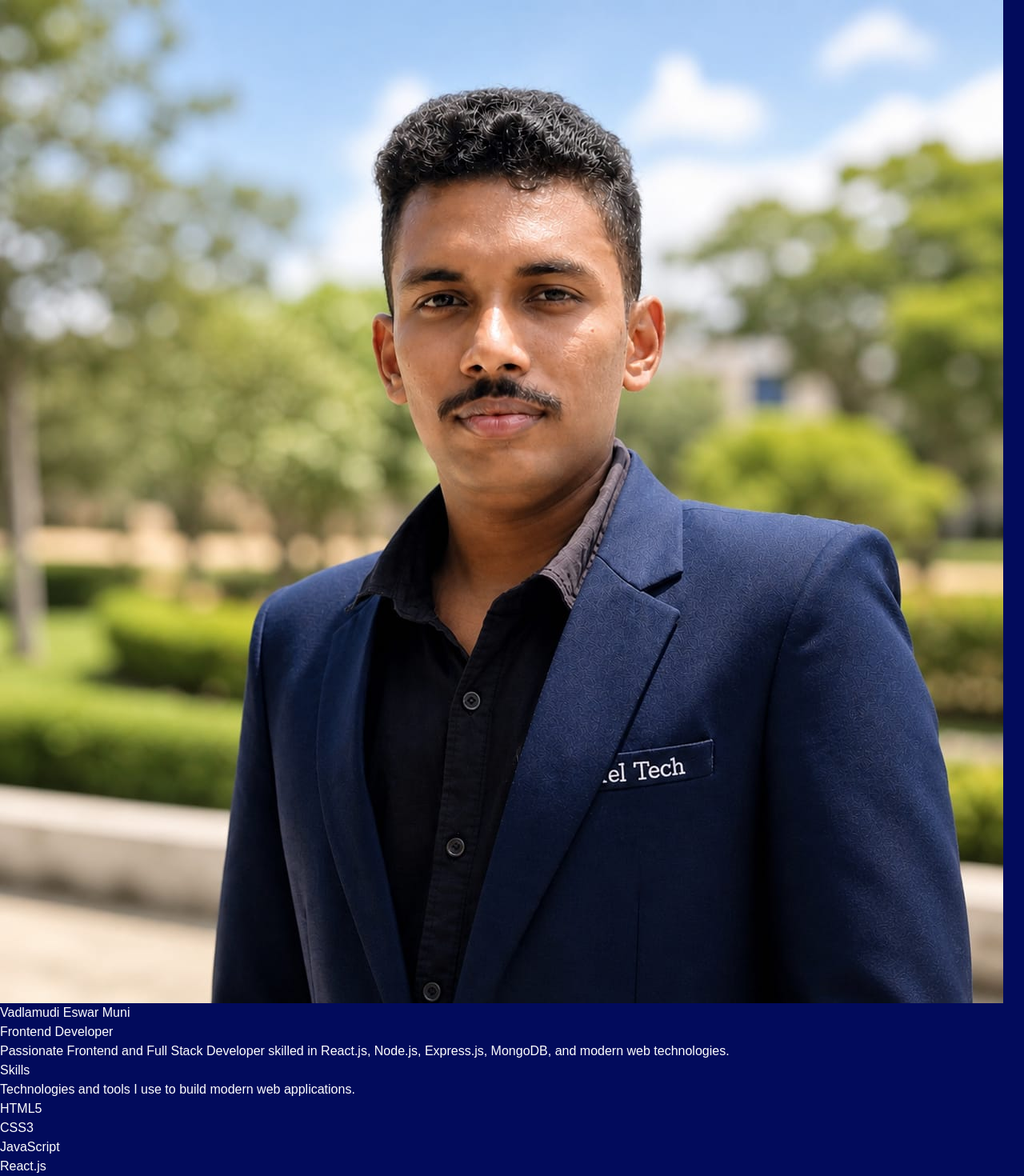
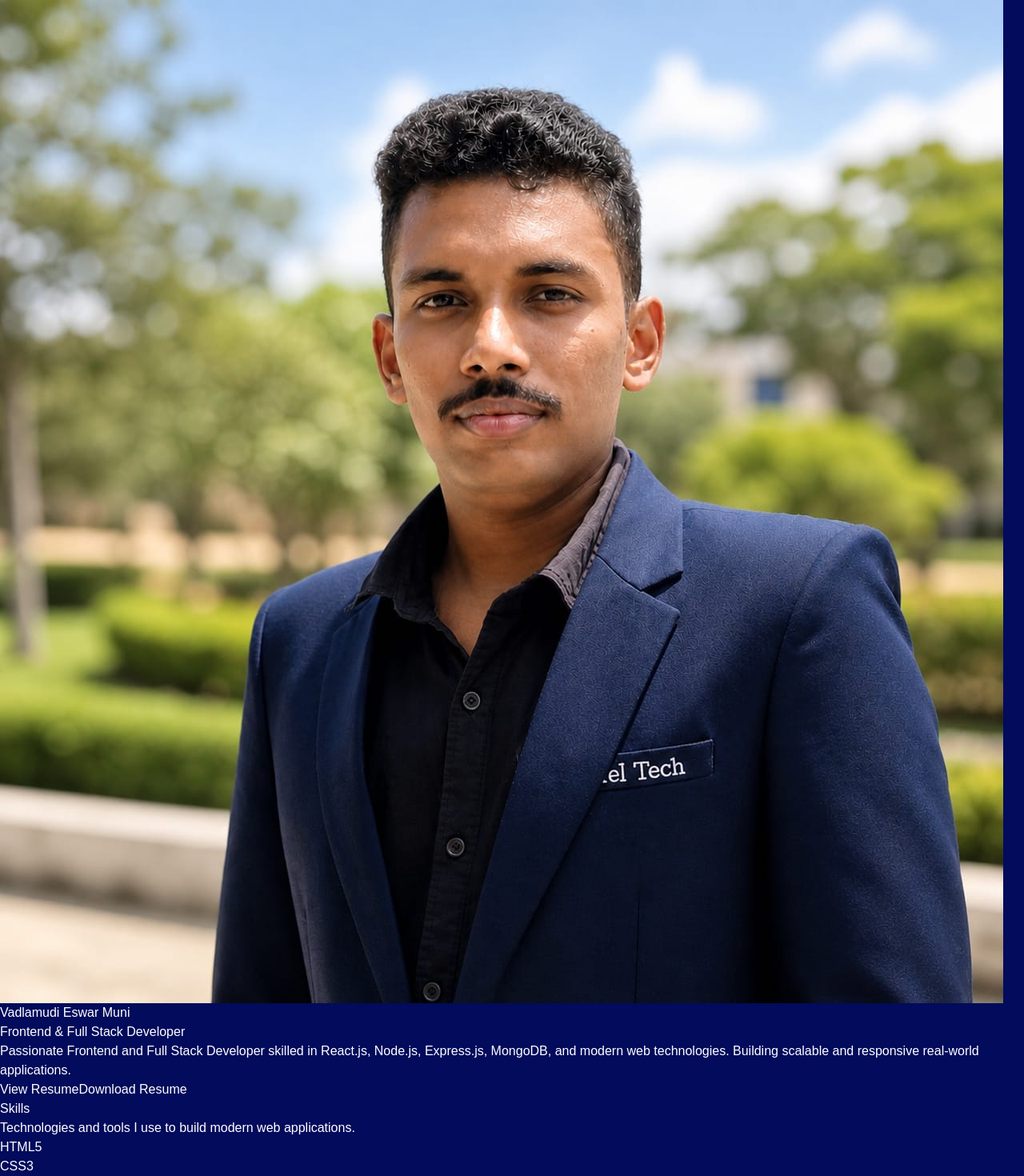
Before and after one commit to VadlamudiEswarMuni/portfolio, a React (Vite) app: page / in a window 1280 px wide. Shown: the top 1470 px of the page at 80% size. Built offline with nearby package versions, Linux system fonts and the light colour scheme.

Commit message:
Updated hero section with aura effect

```diff
--- a/src/components/Hero.jsx
+++ b/src/components/Hero.jsx
@@ -1,35 +1,70 @@
+import React from "react";
+
 const Hero = () => {
   return (
-    <section className="text-center py-20 px-6 bg-gradient-to-r from-blue-950 via-purple-900 to-pink-700">
+    <section className="min-h-screen flex items-center justify-center bg-[#020659] text-white px-6 py-20">
 
-      <div className="flex justify-center">
-        <div className="relative">
+      <div className="max-w-6xl mx-auto text-center">
 
-          <div className="absolute inset-0 rounded-full bg-pink-500 blur-3xl opacity-60 animate-pulse"></div>
+        {/* Profile Section */}
+        <div className="flex justify-center mb-10">
+          <div className="relative flex items-center justify-center">
 
-          <div className="p-2 rounded-full bg-gradient-to-r from-cyan-400 via-pink-500 to-orange-400 shadow-[0_0_60px_rgba(255,0,255,0.8)]">
+            {/* Aura Background */}
+            <div className="absolute w-72 h-72 md:w-96 md:h-96 rounded-full bg-pink-500 opacity-40 blur-3xl animate-pulse"></div>
+
+            <div className="absolute w-80 h-80 md:w-[28rem] md:h-[28rem] rounded-full bg-cyan-400 opacity-20 blur-[120px]"></div>
+
+            {/* Profile Image */}
             <img
               src="/profile.jpg"
-              alt="profile"
-              className="w-64 h-64 md:w-80 md:h-80 rounded-full object-cover border-4 border-white"
+              alt="Vadlamudi Eswar Muni"
+              className="relative w-64 h-64 md:w-80 md:h-80 rounded-full object-cover border-4 border-pink-400 shadow-[0_0_40px_rgba(255,0,255,0.7)]"
             />
-          </div>
 
           </div>
         </div>
 
-      <h1 className="text-5xl md:text-7xl font-bold mt-10 bg-gradient-to-r from-cyan-400 via-pink-400 to-orange-400 bg-clip-text text-transparent">
+        {/* Name */}
+        <h1 className="text-5xl md:text-7xl font-bold mb-6 bg-gradient-to-r from-cyan-400 via-pink-400 to-yellow-300 text-transparent bg-clip-text">
           Vadlamudi Eswar Muni
         </h1>
 
-      <h2 className="text-2xl md:text-4xl font-semibold text-pink-300 mt-4">
-        Frontend Developer
+        {/* Role */}
+        <h2 className="text-2xl md:text-4xl font-semibold text-pink-300 mb-8">
+          Frontend & Full Stack Developer
         </h2>
 
-      <p className="max-w-4xl mx-auto text-gray-200 mt-8 text-lg leading-8">
+        {/* Description */}
+        <p className="max-w-3xl mx-auto text-lg md:text-2xl text-gray-300 leading-relaxed mb-10">
           Passionate Frontend and Full Stack Developer skilled in React.js,
           Node.js, Express.js, MongoDB, and modern web technologies.
+          Building scalable and responsive real-world applications.
         </p>
+
+        {/* Buttons */}
+        <div className="flex flex-col md:flex-row gap-6 justify-center">
+
+          <a
+            href="/resume.pdf"
+            target="_blank"
+            rel="noopener noreferrer"
+            className="px-8 py-4 rounded-xl bg-gradient-to-r from-pink-500 to-cyan-400 text-white font-bold text-lg shadow-lg hover:scale-105 transition duration-300"
+          >
+            View Resume
+          </a>
+
+          <a
+            href="/resume.pdf"
+            download
+            className="px-8 py-4 rounded-xl border border-pink-400 text-white font-bold text-lg hover:bg-pink-500 hover:text-white transition duration-300"
+          >
+            Download Resume
+          </a>
+
+        </div>
+
+      </div>
 
     </section>
   );
```
Lines whose indentation alone changed are shown as unchanged.
